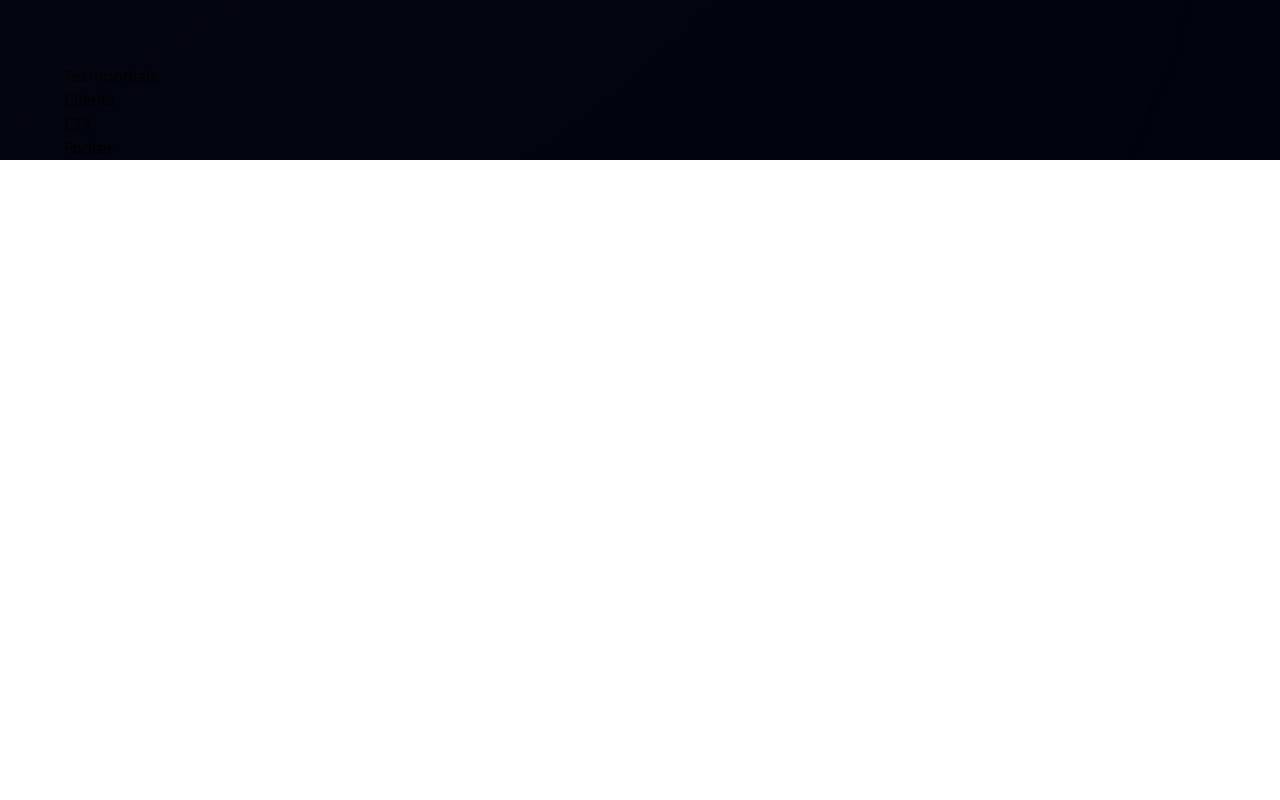
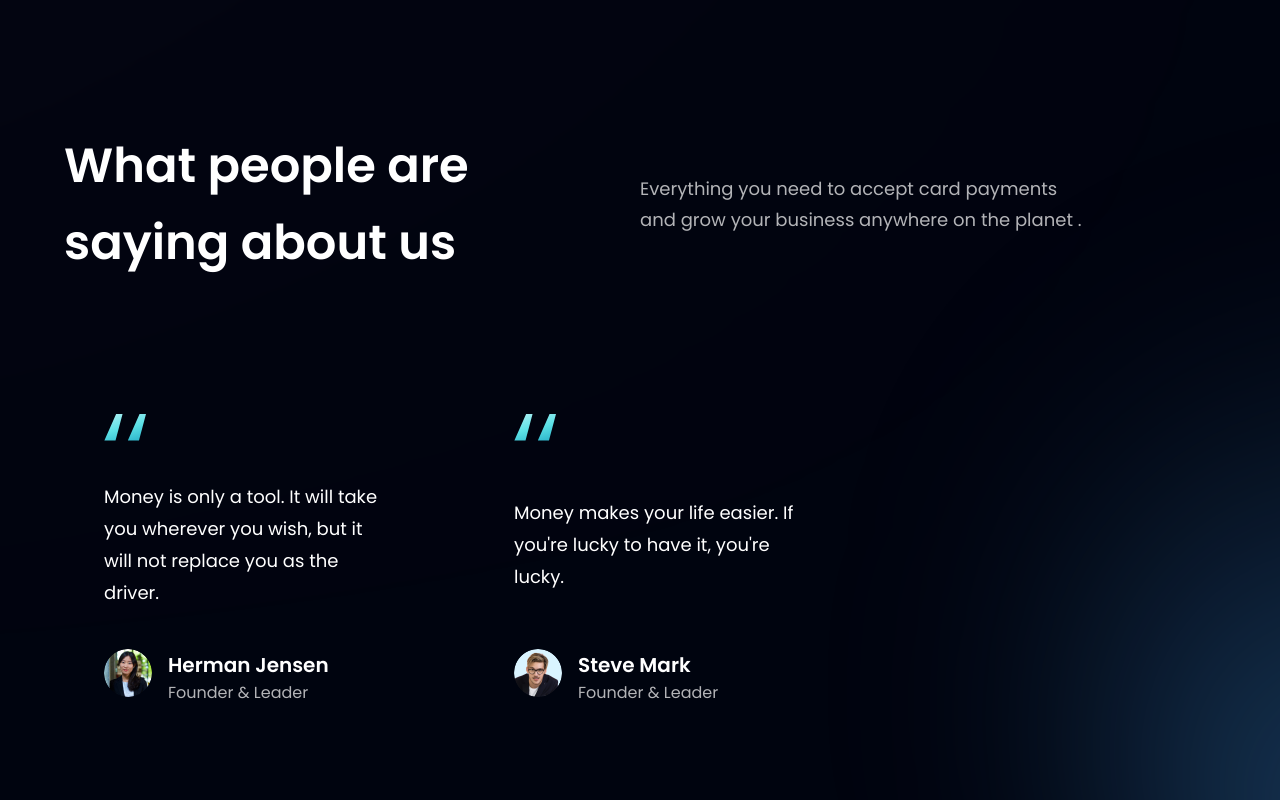
Before and after one commit to Bonattii/bank-landing-page, a React (Vite) app: page / in a window 1280 px wide. Shown: the part 2740-3540 px from the top of the page. Before the commit the page ends 2900 px from the top, so only its background shows below. Built offline with nearby package versions, Linux system fonts and the light colour scheme.

Commit message:
Create testimonials section

```diff
--- a/src/components/FeedbackCard.jsx
+++ b/src/components/FeedbackCard.jsx
@@ -1,7 +1,30 @@
-import React from 'react';
+import { quotes } from '../assets';
 
-const FeedbackCard = () => {
-  return <div>FeedbackCard</div>;
-};
+const FeedbackCard = ({ content, name, title, img }) => (
+  <div className="flex justify-between flex-col px-10 py-12 rounded-[20px] max-w-[370px] md:mr-10 sm:mr-5 mr-0 my-5 feedback-card">
+    <img
+      src={quotes}
+      alt="double_quotes"
+      className="w-[42px] h-[27px] object-contain"
+    />
+
+    <p className="font-poppins font-normal text-[18px] leading-[32px] text-white my-10">
+      {content}
+    </p>
+
+    <div className="flex">
+      <img src={img} alt={name} className="w-[48px] h-[48px] rounded-full" />
+
+      <div className="flex flex-col ml-4">
+        <h4 className="font-poppins font-semibold text-[20px] leading-[32px] text-white">
+          {name}
+        </h4>
+        <p className="font-poppins font-normal text-[16px] leading-[24px] text-dimWhite">
+          {title}
+        </p>
+      </div>
+    </div>
+  </div>
+);
 
 export default FeedbackCard;
--- a/src/components/Testimonials.jsx
+++ b/src/components/Testimonials.jsx
@@ -1,7 +1,33 @@
-import React from 'react';
+import FeedbackCard from './FeedbackCard';
 
-const Testimonials = () => {
-  return <div>Testimonials</div>;
-};
+import { feedback } from '../constants';
+
+const Testimonials = () => (
+  <section
+    id="clients"
+    className="sm:py-16 py-6 flex justify-center items-center flex-col relative"
+  >
+    <div className="absolute z-[0] w-[60%] h-[60%] -right-[50%] rounded-full blue__gradient" />
+
+    <div className="w-full flex justify-between items-center md:flex-row flex-col sm:mb-16 mb-6 relative z-[1]">
+      <h1 className="font-poppins font-semibold xs:text-[48px] text-[40px] text-white xs:leading-[76.8px] leading-[66.8px] w-full">
+        What people are <br className="sm:block hidden" /> saying about us
+      </h1>
+
+      <div className="w-full md:mt-0 mt-6">
+        <p className="font-poppins font-normal text-dimWhite text-[18px] leading-[30.8px] text-left max-w-[450px]">
+          Everything you need to accept card payments and grow your business
+          anywhere on the planet .
+        </p>
+      </div>
+    </div>
+
+    <div className="flex flex-wrap sm:justify-start justify-center w-full feedback-container relative z-[1]">
+      {feedback.map(card => (
+        <FeedbackCard key={card.id} {...card} />
+      ))}
+    </div>
+  </section>
+);
 
 export default Testimonials;
```
